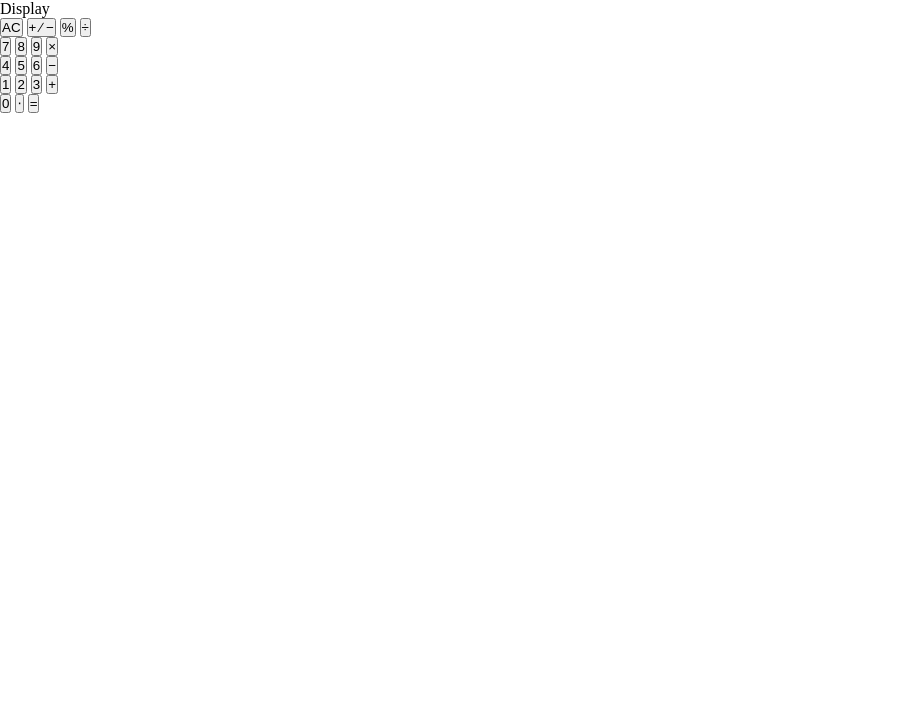
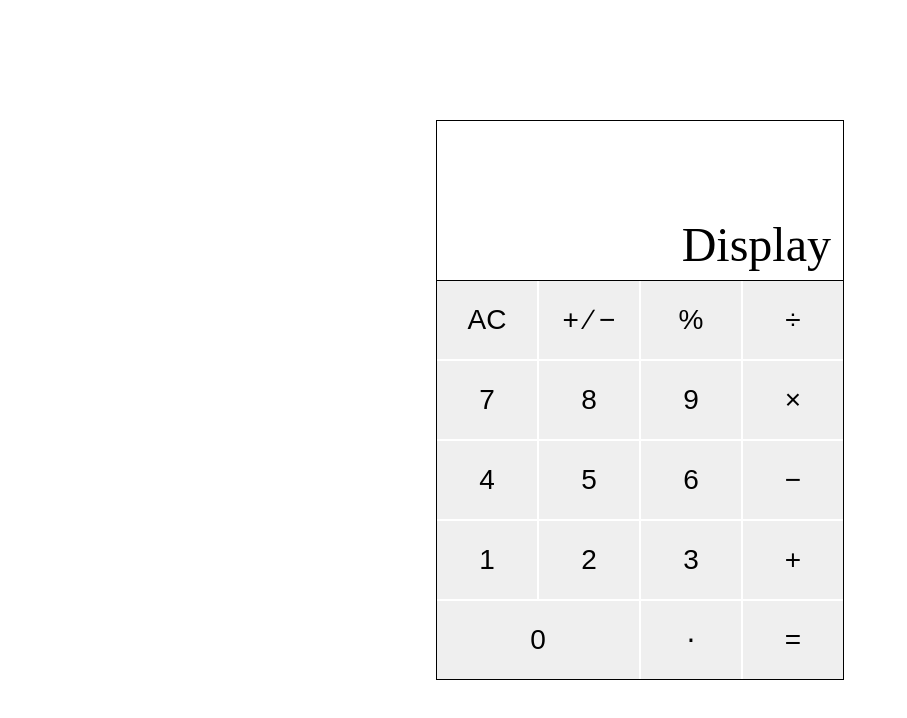
Before and after one commit to restfulcurrent/odin-calculator, a plain HTML site: page index.html in a window 1280 px wide. Shown: the whole page, without its empty margins (0-907 px from the left). Drawn offline with Linux system fonts and the light colour scheme.

Commit message:
Style calculator

```diff
--- a/style.css
+++ b/style.css
@@ -3,5 +3,62 @@
 *::after {
     margin: 0px;
     padding: 0px;
+    border: 0px;
     box-sizing: border-box;
 }
+
+body {
+    min-height: 100vh;
+    display: flex;
+    justify-content: center;
+    align-items: center;
+}
+
+.calc {
+    display: flex;
+    flex-direction: column;
+    min-height: 560px;
+    border: 1px solid black;
+}
+
+.calc > * {
+    flex:  1 1 0px;
+}
+
+.display{
+    display: flex;
+    justify-content: flex-end;
+    align-items: flex-end;
+    border-bottom: 1px solid black;
+}
+
+.display-content {
+    font-size: 48px;
+    padding: 8px 12px;
+}
+
+.buttons {
+    flex-grow: 2.5;
+    display: flex;
+    flex-direction: column;
+    gap: 2px;
+}
+
+.button-row {
+    flex: 1 1 0px;
+    display: flex;
+    text-align: center;
+    gap: 2px;
+}
+
+.button-row > * {
+    min-width: 100px;
+    display: flex;
+    justify-content: center;
+    align-items: center;
+    font-size: 28px;
+}
+
+.double-width {
+    flex-grow: 2;
+}
```
